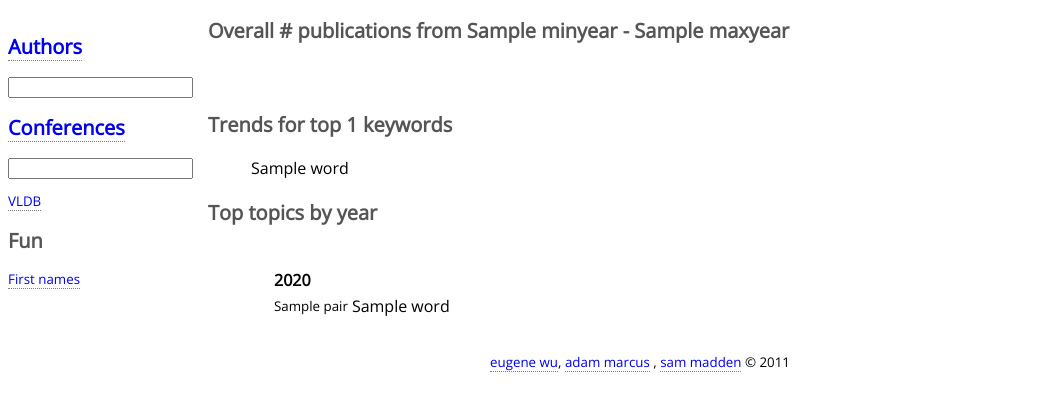
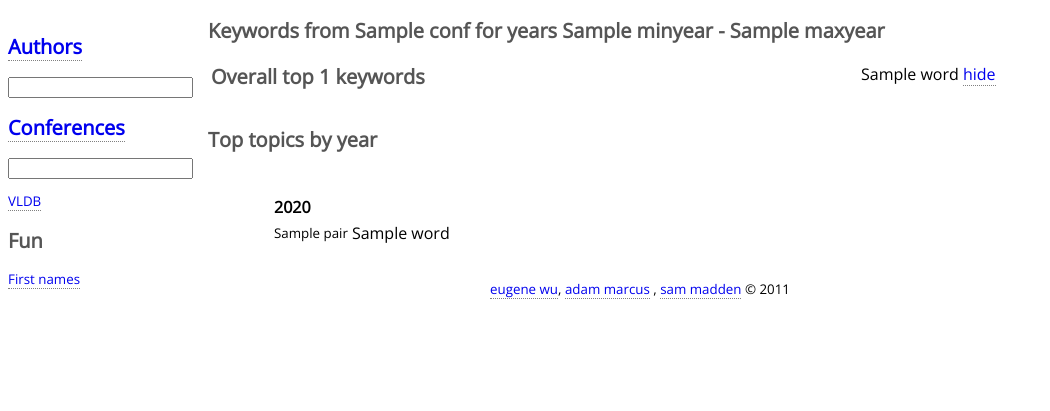
Before and after one commit to mitdbg/confo, a Django app: template templates/home/conference.html in a window 1280 px wide. Shown: the part 45-456 px from the top of the page, without its empty margins (0-1050 px from the left). Run offline with Django 3.2, Linux system fonts and the light colour scheme; the template is opened without the code that fills it: most values are stand-ins (such as "Sample title", 1, 10 or a date in 2020); some libraries are stand-ins or nearby versions.

Commit message:
added commands to support filtering by keyword, and to pass filters through URL/GET

```diff
--- a/templates/home/conference.html
+++ b/templates/home/conference.html
@@ -6,18 +6,20 @@
 
 {% block content %}
 
-<h2>Overall # publications from {{conf.counts.minyear}} - {{conf.counts.maxyear}}</h2>
-<div class='spark'>{{conf.counts.yearcounts}}</div>
-<td><span class='spark'>{% for v in vals %}{{v}}{%if not forloop.last %},{%endif%}{%endfor%}</span></td>
+{% load replace %}
 
+<h2>Keywords from {{conf.name}} for years {{conf.counts.minyear}} - {{conf.counts.maxyear}}</h2>
 
-<h2>Trends for top {{wordtrends|length}} keywords</h2>
+<!--<div class='spark'>{{conf.counts.yearcounts}}</div>
+<span class='spark'>{% for v in vals %}{{v}}{%if not forloop.last %},{%endif%}{%endfor%}</span></td>-->
+
+<table width=600><tr><td><h2>Overall top {{wordtrends|length}} keywords {%if hidden%} (excluding {{hidden|expandcommas}}) {%endif%}</h2></table>
 
 <div style="margin: 10px">
 	<table>
 	{% for word, vals in wordtrends %}
 	<tr>
-		<td class='word'>{{word}}</td>
+		<td class='word'>{{word}} <a href="?hidden={{hidden}}{% if hidden %},{%endif%}{{word}}">hide</a></td>
 		<td><span class='spark'>{% for v in vals %}{{v}}{%if not forloop.last %},{%endif%}{%endfor%}</span></td>
 	</tr>
 
@@ -25,8 +27,8 @@
 	</table>
 	<table>
 	{%endif%}
-
 	{% endfor %}
+          {% if hidden %}<td><a href="?">Unhide all</a>{%endif%}
 	</table>
 	<div style='clear:both'></div>
 </div>
```
